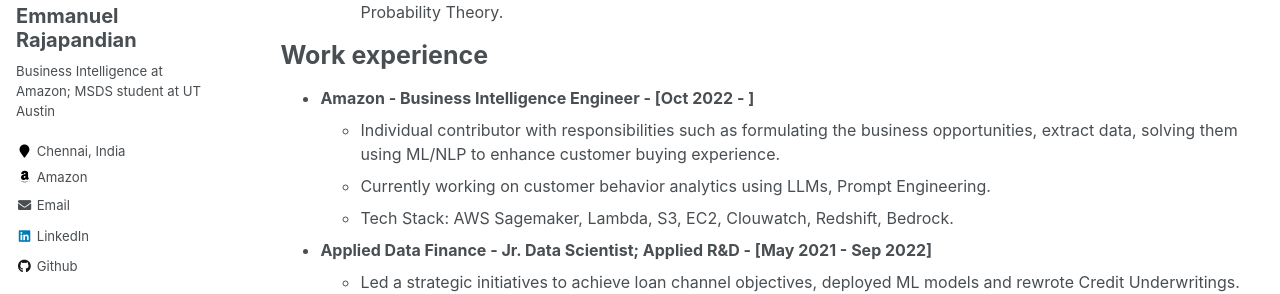
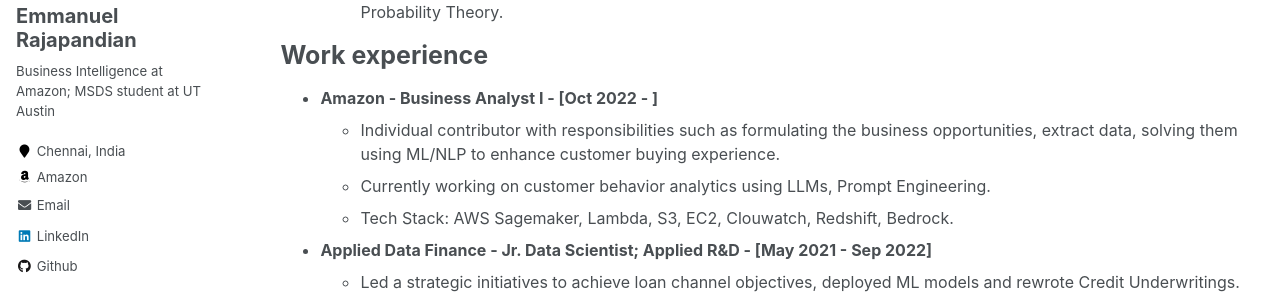
Before and after one commit to emmanuelrajapandian/emmanuelrajapandian.github.io, a Jekyll site: the page built from _pages/cv.md, in a window 1280 px wide and 900 px high, scrolled down 382 px. Shown: the part 172-466 px from the top of the window. Built offline with Jekyll 4.4.1, drawn with Linux system fonts in a browser that asks for light colours.

Commit message:
Update cv.md

```diff
--- a/_pages/cv.md
+++ b/_pages/cv.md
@@ -26,7 +26,7 @@
 
 Work experience
 ======
-* **Amazon - Business Intelligence Engineer - [Oct 2022 - ]**
+* **Amazon - Business Analyst I - [Oct 2022 - ]**
   * Individual contributor with responsibilities such as formulating the business opportunities, extract data, solving them using ML/NLP to enhance customer buying experience.
   * Currently working on customer behavior analytics using LLMs, Prompt Engineering.
   * Tech Stack: AWS Sagemaker, Lambda, S3, EC2, Clouwatch, Redshift, Bedrock.
```
